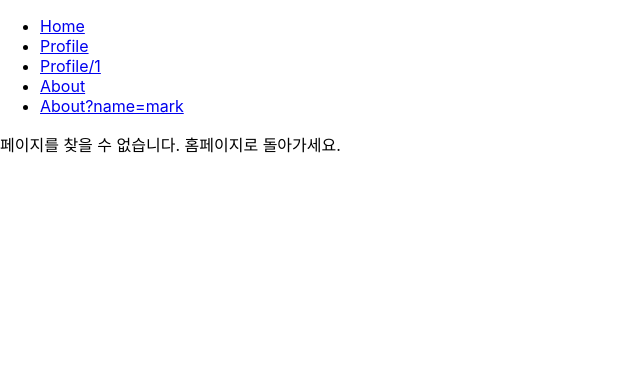
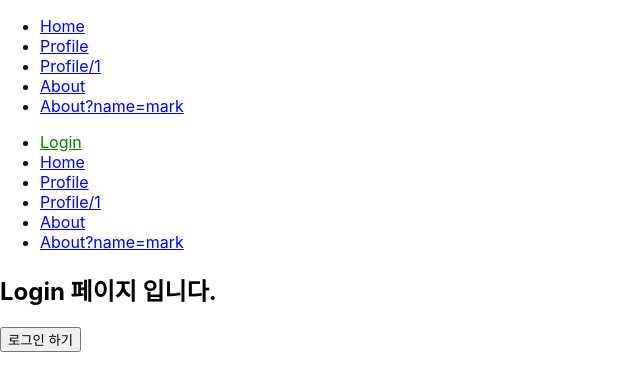
Before and after one commit to Jshtoc/react-router-ex, a React (Create React App) app: page /login in a window 1280 px wide. Shown: the top 390 px of the page, without its empty margins (0-640 px from the left). Built offline with nearby package versions, Linux system fonts and the light colour scheme.

Commit message:
js로 라우팅 이동하기

```diff
--- a/src/App.js
+++ b/src/App.js
@@ -1,15 +1,19 @@
-import {BrowserRouter, Route, Switch} from 'react-router-dom';
+import {BrowserRouter , Route, Switch} from 'react-router-dom';
 import About from './pages/About';
 import Home from "./pages/Home"
 import Profile from './pages/Profile';
 import NotFound from './pages/NotFound.jsx';
 import Links from './components/Links';
+import NavLinks from './components/NavLinks';
+import Login from './pages/Login';
 
 function App() {
   return (
     <BrowserRouter>
     <Links />
+    <NavLinks />
       <Switch>
+        <Route path="/login" component={Login} />
         <Route path='/profile/:id' component={Profile} />
         <Route path='/profile' component={Profile} />
         <Route path='/about' component={About} />
--- /dev/null
+++ b/src/components/LoginButton.jsx
@@ -0,0 +1,26 @@
+export default function LoginButton(props){
+  console.log(props);
+  function login(){
+    setTimeout(()=>{
+      props.history.push('/');
+    },1000);
+  }
+  return (
+    <button onClick={login}>로그인 하기</button>
+  )
+}
+
+// 상위에서 props를 안받고 HOC를 이용하여 받아오는 방법(1번째 방법)
+// import { withRouter } from "react-router-dom";
+
+// export default withRouter(function LoginButton(props){
+//   console.log(props);
+//   function login(){
+//     setTimeout(()=>{
+//       props.history.push('/');
+//     },1000);
+//   }
+//   return (
+//     <button onClick={login}>로그인 하기</button>
+//   )
+// })
--- /dev/null
+++ b/src/components/NavLinks.jsx
@@ -0,0 +1,31 @@
+import { NavLink } from "react-router-dom";
+
+const activeStyle = {color: 'green'};
+
+export default function NavLinks() {
+  return (
+  <ul>
+    <li>
+      <NavLink to="/login" exact activeStyle={activeStyle}>Login</NavLink>
+    </li>
+    <li>
+      <NavLink to="/" exact activeStyle={activeStyle}>Home</NavLink>
+    </li>
+    <li>
+      <NavLink to="/profile" exact activeStyle={activeStyle}>Profile</NavLink>
+    </li>
+    <li>
+      <NavLink to="/profile/1"  activeStyle={activeStyle}>Profile/1</NavLink>
+    </li>
+    <li>
+      <NavLink to="/about" activeStyle={activeStyle} isActive={(match, location)=>{
+        return match !== null && location.search === "";
+      }}>About</NavLink>
+    </li>
+    <li>
+      <NavLink to="/about?name=mark" activeStyle={activeStyle} isActive={(match,location)=> {
+        return match !== null &&location.search === '?name=mark';
+      }}>About?name=mark</NavLink>
+    </li>
+  </ul>);
+}
--- a/src/pages/About.jsx
+++ b/src/pages/About.jsx
@@ -11,7 +11,6 @@ export default function About(props) {
   // npm i query-string-s = 설치시 브라우저에따라 사용불가능한 점이 해결이된다.
 
   const query = queryString.parse(searchParams);
-  console.log(query);
   return (
     <div>
       <h2>About page</h2>
--- /dev/null
+++ b/src/pages/Login.jsx
@@ -0,0 +1,10 @@
+import LoginButton from "../components/LoginButton";
+
+export default function Login(props){
+  return(
+    <div>
+      <h2>Login 페이지 입니다.</h2>
+      <LoginButton {...props} />
+    </div>
+  );
+}
```
